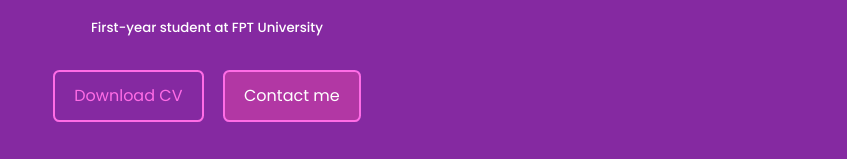
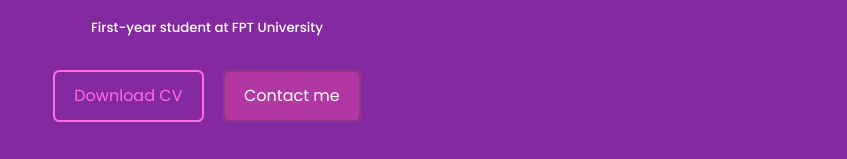
Before and after one commit to onbao165/portfolio-web-react, a React (Create React App) app: page / in a window 1280 px wide. Shown: the part 130-289 px from the top of the page, without its empty margins (433-1280 px from the left). Built offline with nearby package versions, Linux system fonts and the light colour scheme.

Commit message:
change btn-primary-variant, CTA fix

```diff
--- a/src/assets/style.css
+++ b/src/assets/style.css
@@ -93,7 +93,7 @@ a:hover{
 .btn:hover{
     background: var(--color-white);
     color: var(--color-primary);
-    border-color: transparent;
+    border-color: var(--color-light);
 }
 .btn-primary{
     background: var(--color-primary);
@@ -103,7 +103,7 @@ a:hover{
 .btn-primary-variant{
     background: var(--color-primary-variant);
     color: var(--color-white);
-    border: 2px solid var(--color-primary);
+    border: 2px solid var(--color-bg-variant);
 }
 /* img  */
 img{
--- a/src/components/Header/CTA.jsx
+++ b/src/components/Header/CTA.jsx
@@ -1,7 +1,7 @@
 import React from "react";
 // import CV from  ''
 
-const CTA = ({setActiveNav}) => {
+const CTA = () => {
   return (
     <div className="cta">
       <a href="" download className="btn btn">
@@ -9,7 +9,7 @@ const CTA = ({setActiveNav}) => {
       </a>
       {/*put download attribute for downloadable file */}
       <a
-        href="#contact" onClick={() => setActiveNav("#contact")} className="btn btn-primary-variant">
+        href="#contact"className="btn btn-primary-variant">
         Contact me
       </a>
     </div>
```
